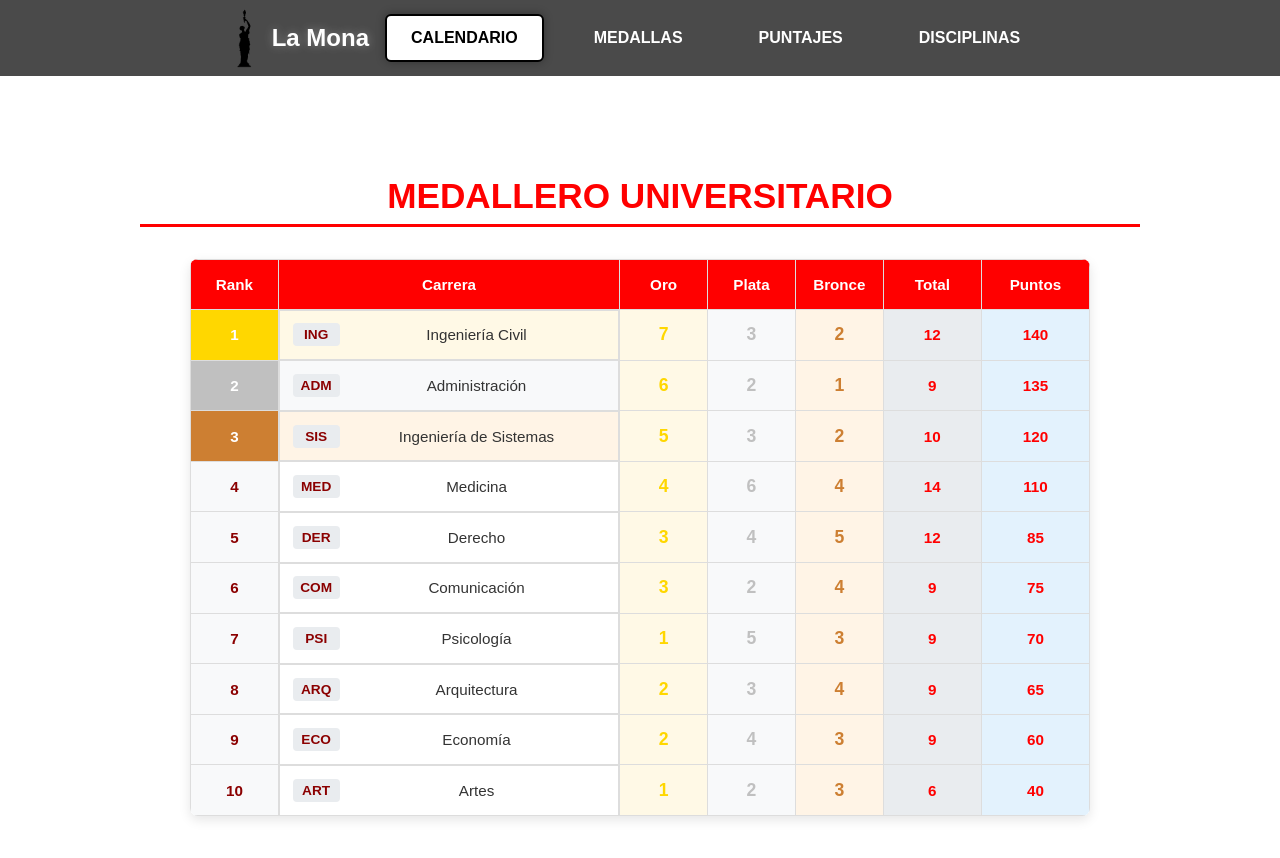
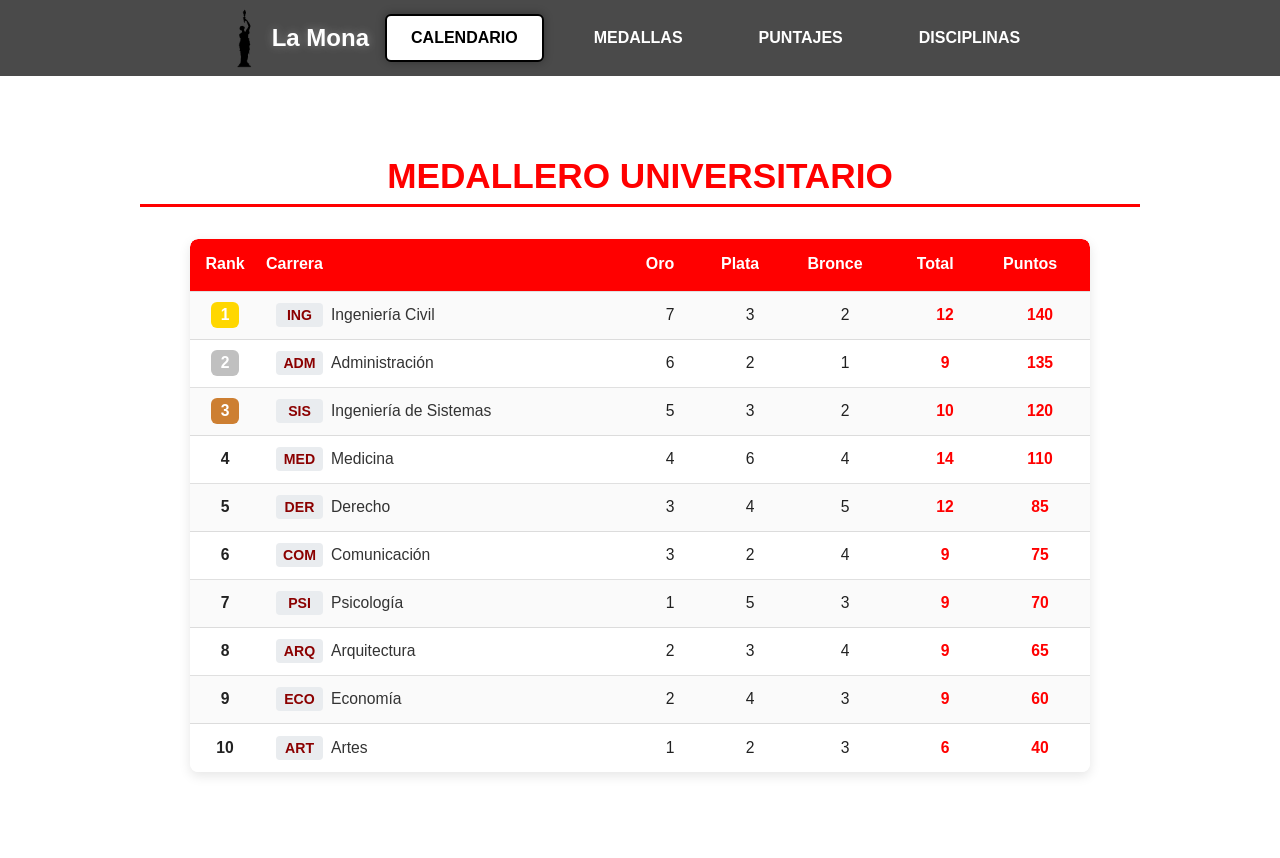
Before and after one commit to joelriquelme/CC5003-Fullstack, a React (Vite) app in the folder frontend/MonaProject/: page /medallero in a window 1280 px wide. Shown: the top 858 px of the page. Built offline with nearby package versions, Linux system fonts and the light colour scheme.

Commit message:
feat: refactor of medal table and add navigate to navbar

```diff
--- a/frontend/MonaProject/package.json
+++ b/frontend/MonaProject/package.json
@@ -10,8 +10,11 @@
     "preview": "vite preview"
   },
   "dependencies": {
+    "@types/react-router-dom": "^5.3.3",
     "react": "^19.1.1",
-    "react-dom": "^19.1.1"
+    "react-data-table-component": "^7.7.0",
+    "react-dom": "^19.1.1",
+    "react-router-dom": "^7.9.1"
   },
   "devDependencies": {
     "@eslint/js": "^9.33.0",
--- a/frontend/MonaProject/src/App.tsx
+++ b/frontend/MonaProject/src/App.tsx
@@ -1,18 +1,25 @@
 import './App.css'
 import Header from "./components/layout/Header/Header.tsx";
 import Medallero from "./components/pages/Medallero/Medallero.tsx";
+import { BrowserRouter, Route, Routes, useNavigate } from "react-router-dom";
 
 function App() {
+  const navigate = useNavigate();
 
   return (
-      <div className="App">
-          <Header />
-          <div className="mainContent">
-              <Medallero />
-          </div>
-      </div>
-
-  )
+    <>
+      <Header onNavigate={navigate} />
+      <Routes>
+        <Route path="/medallero" element={<Medallero />} />
+      </Routes>
+    </>
+  );
 }
 
-export default App
+export default function AppWrapper() {
+  return (
+    <BrowserRouter>
+      <App />
+    </BrowserRouter>
+  );
+}
--- a/frontend/MonaProject/src/components/layout/Header/Header.tsx
+++ b/frontend/MonaProject/src/components/layout/Header/Header.tsx
@@ -6,13 +6,30 @@ export type TabName = 'Calendario' | 'Medallas' | 'Puntajes' | 'Disciplinas';
 
 export interface HeaderProps {
     initialActiveTab?: TabName;
+    onNavigate: (path: string) => void;
 }
 
-const Header: React.FC<HeaderProps> = ({ initialActiveTab = 'Calendario' }) => {
+const Header: React.FC<HeaderProps> = ({ initialActiveTab = 'Calendario', onNavigate }) => {
     const [activeTab, setActiveTab] = useState<TabName>(initialActiveTab);
 
     const handleTabClick = (tabName: TabName) => {
         setActiveTab(tabName);
+        switch (tabName) {
+            case 'Calendario':
+                onNavigate('/calendario');
+                break;
+            case 'Medallas':
+                onNavigate('/medallero');
+                break;
+            case 'Puntajes':
+                onNavigate('/puntajes');
+                break;
+            case 'Disciplinas':
+                onNavigate('/disciplinas');
+                break;
+            default:
+                break;
+        }
     };
 
     return (
--- a/frontend/MonaProject/src/components/pages/Medallero/Medallero.module.css
+++ b/frontend/MonaProject/src/components/pages/Medallero/Medallero.module.css
@@ -38,49 +38,9 @@
     max-width: 900px; /* Ancho máximo para la tabla */
 }
 
-.medalleroTable {
-    width: 100%;
-    border-collapse: collapse;
-    background-color: white;
-    font-size: 0.95rem;
-    table-layout: fixed; /* Forzar layout fijo para consistencia */
-}
-
-.medalleroTable th {
-    background-color: #ff0000;
-    color: white;
-    padding: 1rem 0.8rem;
-    text-align: center;
-    font-weight: bold;
-    border: 1px solid #ddd;
-}
-
-.medalleroTable td {
-    padding: 0.8rem;
-    text-align: center;
-    border: 1px solid #ddd;
-}
-
-.rankHeader {
-    width: 60px; /* Reducido ligeramente */
-}
-
-.conHeader {
-    width: 35%; /* Aumentado para acomodar código y nombre */
-    text-align: left;
-}
-
-.medalHeader {
-    width: 60px; /* Reducido para balancear */
-}
-
-.totalHeader {
-    width: 70px;
-}
-
-.pointsHeader {
-    width: 80px;
-}
+/* Puedes eliminar .medalleroTable, .medalleroTable th, .medalleroTable td si ya no usas la tabla HTML,
+pero conserva los estilos de .rankCell, .conCell, .countryCode, .countryName, .medalCell, .gold, .silver, .bronze, .totalCell, .pointsCell, .top1, .top2, .top3
+ya que se usan en las celdas personalizadas de React Data Table. */
 
 .rankCell {
     font-weight: bold;
@@ -136,7 +96,6 @@
 
 .totalCell {
     font-weight: bold;
-    background-color: #e9ecef;
     color: #ff0000;
     text-align: center;
 }
@@ -144,7 +103,6 @@
 .pointsCell {
     font-weight: bold;
     color: #ff0000;
-    background-color: #e3f2fd;
     text-align: center;
 }
 
--- a/frontend/MonaProject/src/components/pages/Medallero/Medallero.tsx
+++ b/frontend/MonaProject/src/components/pages/Medallero/Medallero.tsx
@@ -1,5 +1,6 @@
 import React, { useState, useEffect } from 'react';
 import styles from './Medallero.module.css';
+import DataTable, { type TableColumn} from 'react-data-table-component';
 
 // Interfaces para los datos
 interface Medals {
@@ -90,11 +91,109 @@ const sampleData: DepartmentData[] = [
     }
 ];
 
+const columns: TableColumn<DepartmentData>[] = [
+    {
+        name: 'Rank',
+        selector: (_row, index) => (index !== undefined ? index + 1 : '-'),
+        width: '70px',
+        center: true,
+        cell: (_row, index) => {
+            let bg = 'transparent';
+            let color = 'inherit';
+            if (index === 0) {
+                bg = '#FFD700';
+                color = '#fff';
+            } else if (index === 1) {
+                bg = '#C0C0C0';
+                color = '#fff';
+            } else if (index === 2) {
+                bg = '#CD7F32';
+                color = '#fff';
+            }
+            return (
+                <span
+                    style={{
+                        fontWeight: 'bold',
+                        color,
+                        background: bg,
+                        borderRadius: 6,
+                        padding: '4px 10px',
+                        display: 'inline-block',
+                    }}
+                >
+                    {index !== undefined ? index + 1 : '-'}
+                </span>
+            );
+        },
+        sortable: false,
+        grow: 0.5,
+    },
+    {
+        name: 'Carrera',
+        selector: row => row.name,
+        minWidth: '220px',
+        cell: row => (
+            <div className={styles.conCell}>
+                <span className={styles.countryCode}>{row.code}</span>
+                <span className={styles.countryName}>{row.name}</span>
+            </div>
+        ),
+        sortable: true,
+        wrap: true,
+    },
+    {
+        name: 'Oro',
+        selector: row => row.medals.gold,
+        center: true,
+        cell: row => (
+            <span>{row.medals.gold}</span>
+        ),
+        sortable: true,
+        width: '80px',
+    },
+    {
+        name: 'Plata',
+        selector: row => row.medals.silver,
+        center: true,
+        cell: row => (
+            <span>{row.medals.silver}</span>
+        ),
+        sortable: true,
+        width: '80px',
+    },
+    {
+        name: 'Bronce',
+        selector: row => row.medals.bronze,
+        center: true,
+        cell: row => (
+            <span>{row.medals.bronze}</span>
+        ),
+        sortable: true,
+        width: '110px',
+        minWidth: '110px',
+    },
+    {
+        name: 'Total',
+        selector: row => row.total,
+        center: true,
+        cell: row => <span className={styles.totalCell}>{row.total}</span>,
+        sortable: true,
+        width: '90px',
+    },
+    {
+        name: 'Puntos',
+        selector: row => row.points,
+        center: true,
+        cell: row => <span className={styles.pointsCell}>{row.points}</span>,
+        sortable: true,
+        width: '100px',
+    },
+];
+
 const Medallero: React.FC = () => {
     const [data, setData] = useState<DepartmentData[]>([]);
     const [loading, setLoading] = useState<boolean>(true);
 
-    // Simular la obtención de datos
     useEffect(() => {
         const fetchData = async () => {
             try {
@@ -114,51 +213,46 @@ const Medallero: React.FC = () => {
         fetchData();
     }, []);
 
-    if (loading) {
-        return (
-            <div className={styles.medalleroContainer}>
-                <div className={styles.loading}>Cargando medallero...</div>
-            </div>
-        );
-    }
-
     return (
         <div className={styles.medalleroContainer}>
             <h1 className={styles.medalleroTitle}>Medallero Universitario</h1>
-
             <div className={styles.tableContainer}>
-                <table className={styles.medalleroTable}>
-                    <thead>
-                    <tr>
-                        <th className={styles.rankHeader}>Rank</th>
-                        <th className={styles.conHeader}>Carrera</th>
-                        <th className={styles.medalHeader}>Oro</th>
-                        <th className={styles.medalHeader}>Plata</th>
-                        <th className={styles.medalHeader}>Bronce</th>
-                        <th className={styles.totalHeader}>Total</th>
-                        <th className={styles.pointsHeader}>Puntos</th>
-                    </tr>
-                    </thead>
-                    <tbody>
-                    {data.map((item, index) => {
-                        const rowClass = index < 3 ? styles[`top${index + 1}`] : '';
-                        return (
-                            <tr key={item.code} className={rowClass}>
-                                <td className={styles.rankCell}>{index + 1}</td>
-                                <td className={styles.conCell}>
-                                    <span className={styles.countryCode}>{item.code}</span>
-                                    <span className={styles.countryName}>{item.name}</span>
-                                </td>
-                                <td className={`${styles.medalCell} ${styles.gold}`}>{item.medals.gold}</td>
-                                <td className={`${styles.medalCell} ${styles.silver}`}>{item.medals.silver}</td>
-                                <td className={`${styles.medalCell} ${styles.bronze}`}>{item.medals.bronze}</td>
-                                <td className={styles.totalCell}>{item.total}</td>
-                                <td className={styles.pointsCell}>{item.points}</td>
-                            </tr>
-                        );
-                    })}
-                    </tbody>
-                </table>
+                <DataTable
+                    columns={columns}
+                    data={data}
+                    progressPending={loading}
+                    noDataComponent="No hay datos"
+                    highlightOnHover
+                    striped
+                    responsive
+                    customStyles={{
+                        headCells: {
+                            style: {
+                                backgroundColor: '#ff0000',
+                                color: 'white',
+                                fontWeight: 'bold',
+                                fontSize: '1rem',
+                                textAlign: 'center',
+                                whiteSpace: 'normal',
+                                wordBreak: 'break-word',
+                                lineHeight: '1.3',
+                                padding: '12px 6px',
+                            },
+                        },
+                        rows: {
+                            style: {
+                                fontSize: '0.98rem',
+                                minHeight: '48px',
+                            },
+                        },
+                        table: {
+                            style: {
+                                borderRadius: '8px',
+                                overflow: 'hidden',
+                            },
+                        },
+                    }}
+                />
             </div>
         </div>
     );
```
Also changed, not shown: 1 other file (tests, documents, lock files or other folders).
